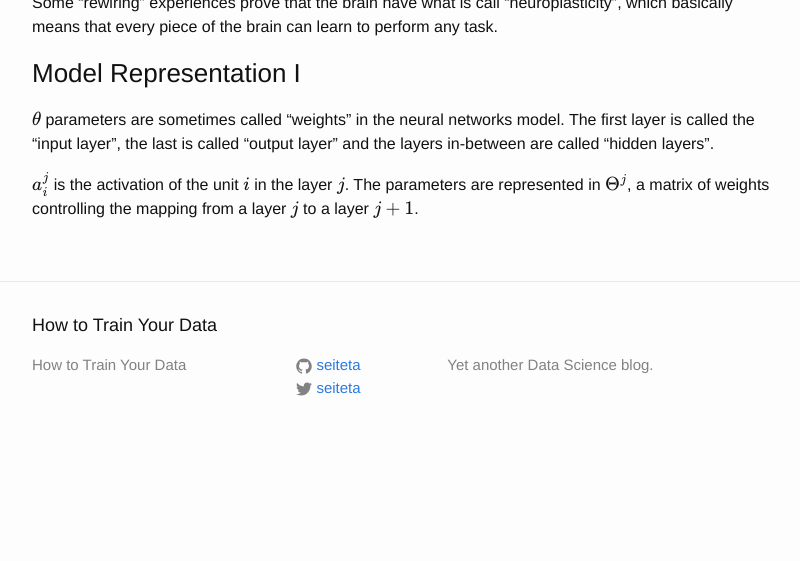
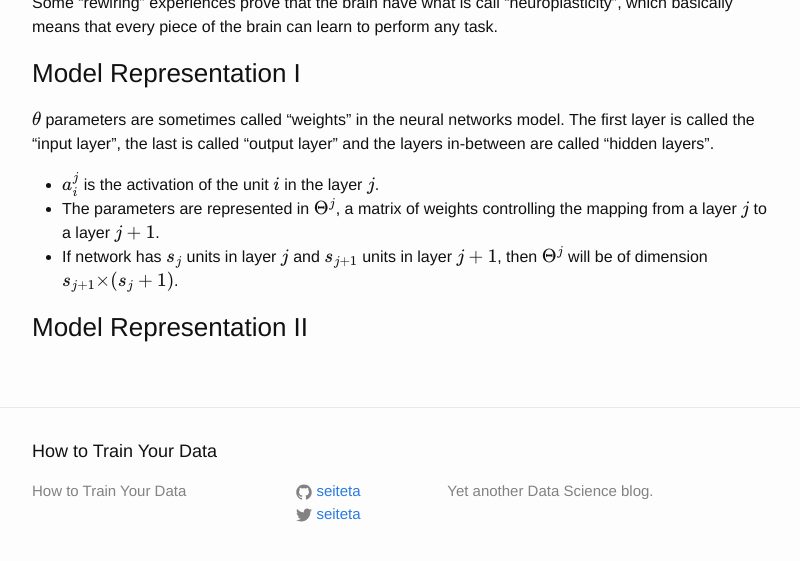
Before and after one commit to seiteta/seiteta.github.io_old, a Jekyll site: the page built from _posts/2014-12-04-machine-learning-notes.md, in a window 1280 px wide and 900 px high, scrolled down 8398 px, cut to the strip 315-876 px from the top of the window. Shown: the whole strip, without its empty margins (238-1038 px from the left). Built offline with Jekyll 4.4.1, drawn with Linux system fonts in a browser that asks for light colours; formulas are drawn with MathJax 3; before the commit the page ends 9172 px from its top, so only the background shows below that.

Commit message:
Update 2014-12-04-machine-learning-notes.md

```diff
--- a/_posts/2014-12-04-machine-learning-notes.md
+++ b/_posts/2014-12-04-machine-learning-notes.md
@@ -66,7 +66,7 @@ and simultaneously update $$\theta_0$$ and $$\theta_1$$.
 
 ## III. Linear Algebra Review (Week 1)
 
-![<3 matrices](http://ihaveagif.com/img/gifs/R3/R3P4VJM3.gif)
+![<3 matrices](https://media.giphy.com/media/ohdY5OaQmUmVW/giphy.gif)
 
 ## IV. Linear Regression with Multiple Variables (Week 2)
 
@@ -307,4 +307,8 @@ Some "rewiring" experiences prove that the brain have what is call "neuroplastic
 
 $$\theta$$ parameters are sometimes called "weights" in the neural networks model. The first layer is called the "input layer", the last is called "output layer" and the layers in-between are called "hidden layers".
 
-$$a_i^{j}$$ is the activation of the unit $$i$$ in the layer $$j$$. The parameters are represented in $$\Theta^{j}$$, a matrix of weights controlling the mapping from a layer $$j$$ to a layer $$j+1$$.
+* $$a_i^{j}$$ is the activation of the unit $$i$$ in the layer $$j$$.
+* The parameters are represented in $$\Theta^{j}$$, a matrix of weights controlling the mapping from a layer $$j$$ to a layer $$j+1$$.
+* If network has $$s_j$$ units in layer $$j$$ and $$s_{j+1}$$ units in layer $$j+1$$, then $$\Theta^{j}$$ will be of dimension $$s_{j+1}×(s_{j}+1)$$.
+
+### Model Representation II
```
